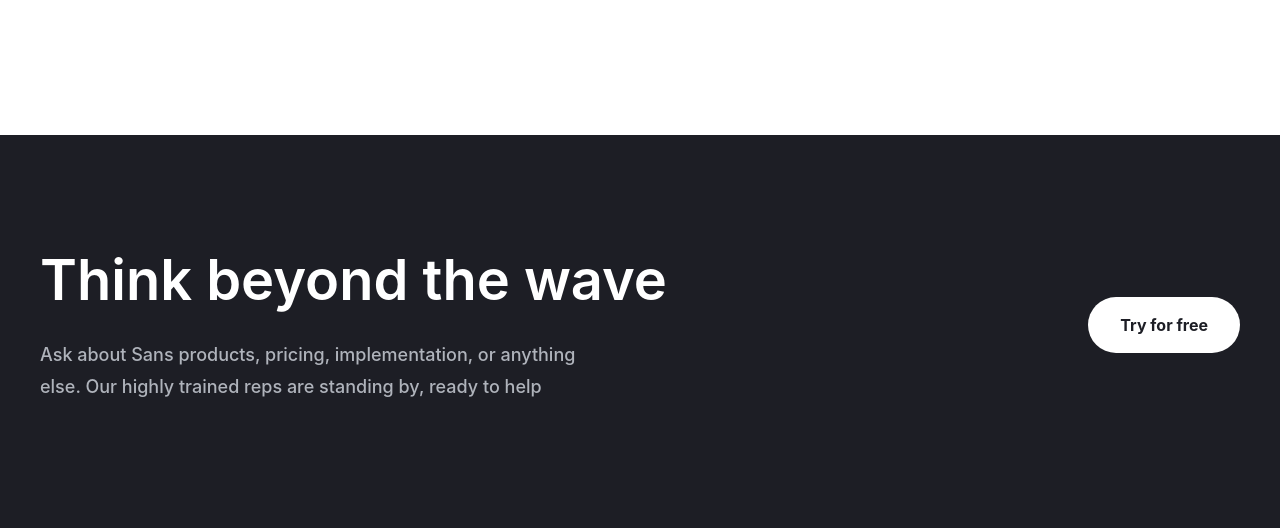
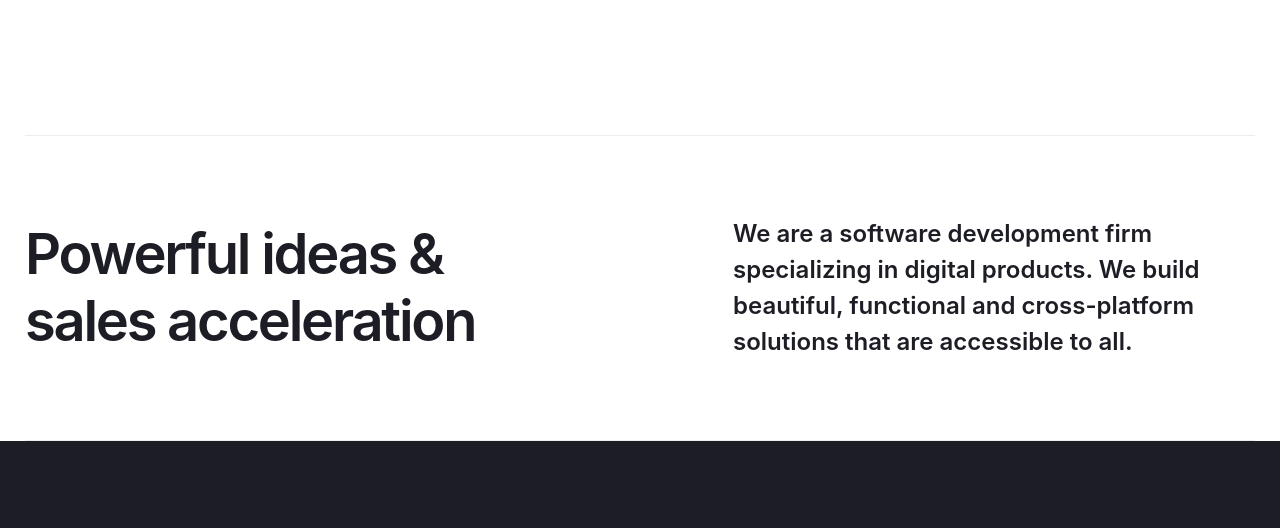
Before and after one commit to ThunDer104/coca, a website built with Vite: page src/about.html in a window 1280 px wide. Shown: the part 1600-2128 px from the top of the page. Built offline with nearby package versions, Linux system fonts and the light colour scheme; a web font is replaced by a local one.

Commit message:
Created about:quote

```diff
--- a/src/about.html
+++ b/src/about.html
@@ -5,6 +5,7 @@
     <load src="./html/components/header.html" title="About"/>
     <load src="./html/components/about/hero.html"/>
     <load src="./html/components/about/about.html"/>
+    <load src="./html/components/about/quote.html"/>
 
     <load src="./html/components/footer.html" />
     <script type="module" src="/js/about.js"></script>
--- /dev/null
+++ b/src/html/components/about/quote.html
@@ -0,0 +1,6 @@
+<section class="quote">
+  <div class="container quote__container">
+    <h2 class="quote__title heading-h2">Powerful ideas & sales acceleration</h2>
+    <p class="quote__descr text-p-large">We are a software development firm specializing in digital products. We build beautiful, functional and cross-platform solutions that are accessible to all.</p>
+  </div>
+</section>
--- a/src/scss/about.scss
+++ b/src/scss/about.scss
@@ -4,4 +4,5 @@
 @import './components/header';
 @import './components/about/hero';
 @import './components/about/about';
+@import './components/about/quote';
 @import './components/footer';
--- /dev/null
+++ b/src/scss/components/about/quote.scss
@@ -0,0 +1,40 @@
+.quote {
+  &__container {
+    @include flex-all-between;
+    gap: 20px;
+    border-top: 1px solid #ededed;
+    border-bottom: 1px solid #ededed;
+    padding: 80px 0;
+
+    @include tablet {
+      flex-direction: column;
+      text-align: center;
+    }
+
+    @include mobile {
+      padding: 40px 0;
+    }
+  }
+
+  &__title {
+    max-width: 480px;
+    font-weight: 600;
+    letter-spacing: -0.04em;
+    color: var(--neutral-color-100);
+  }
+
+  &__descr {
+    max-width: 522px;
+    font-weight: 600;
+    line-height: 150%;
+    color: var(--neutral-color-100);
+
+    @include tablet {
+      font-size: 20px;
+    }
+
+    @include mobile {
+      font-size: 16px;
+    }
+  }
+}
```
